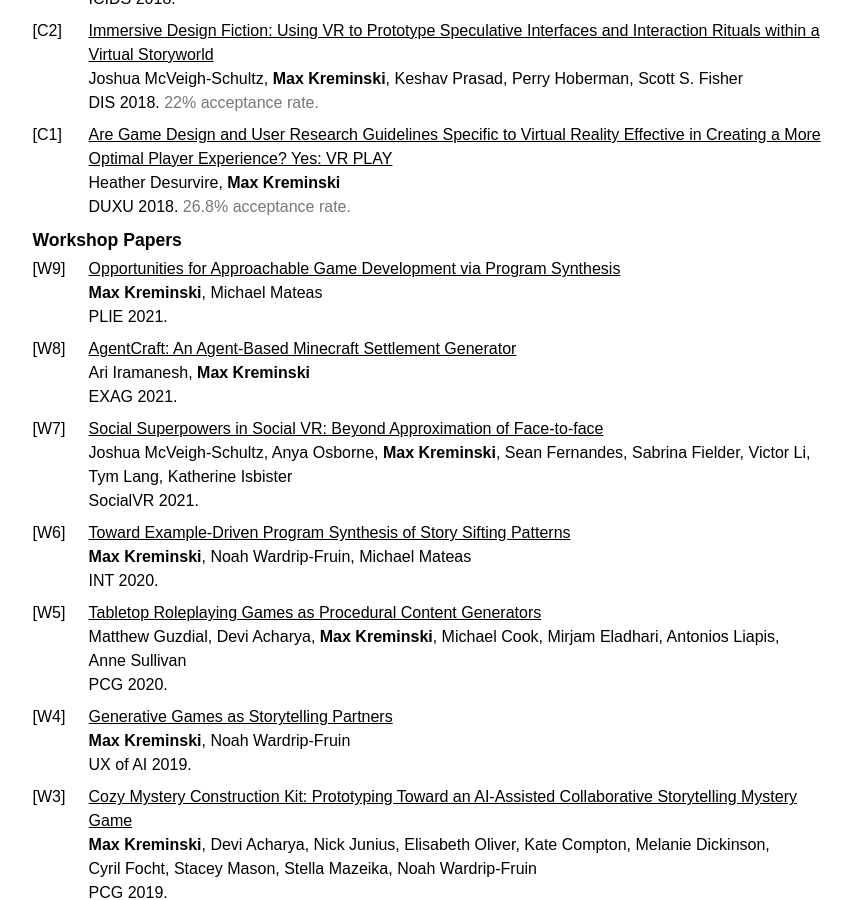
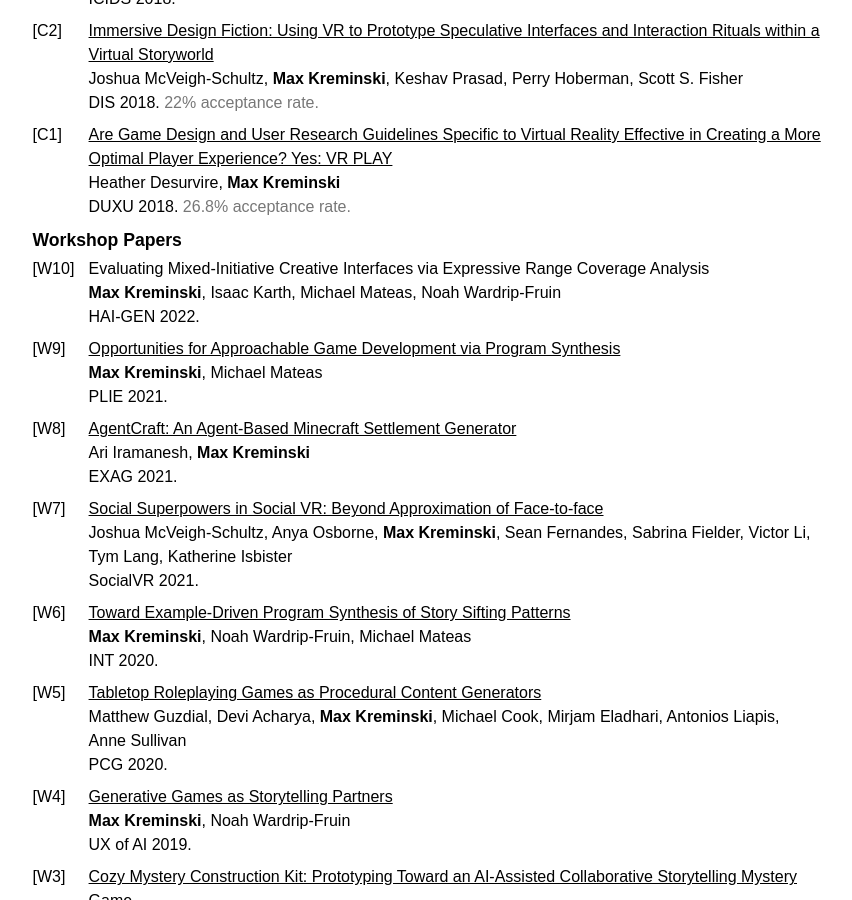
Before and after one commit to mkremins/mkremins.github.io, a Jekyll site: the page built from cv/index.html, in a window 1280 px wide and 900 px high, scrolled down 2464 px. Shown: the whole window, without its empty margins (207-1059 px from the left). Built offline with Jekyll 4.4.1, drawn with Linux system fonts in a browser that asks for light colours; some web fonts are replaced.

Commit message:
Add HAI-GEN 2022 ERaCA paper

```diff
--- a/_data/publications.json
+++ b/_data/publications.json
@@ -1,4 +1,13 @@
 [
+{
+  "title": "Evaluating Mixed-Initiative Creative Interfaces via Expressive Range Coverage Analysis",
+  "url": "",
+  "authors": ["Max Kreminski", "Isaac Karth", "Michael Mateas", "Noah Wardrip-Fruin"],
+  "year": "2022",
+  "venue": "HAI-GEN",
+  "venue_long": "IUI Workshop on Human-AI Co-Creation with Generative Models",
+  "pubtype": "workshop"
+},
 {
   "title": "A Coauthorship-Centric History of Interactive Emergent Narrative",
   "url": "https://mkremins.github.io/publications/IENHistory_ICIDS2021.pdf",
```
